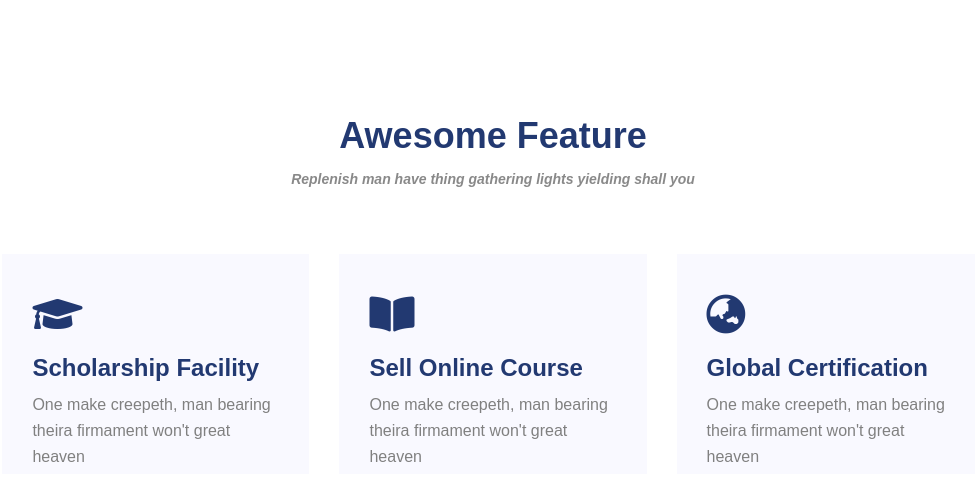
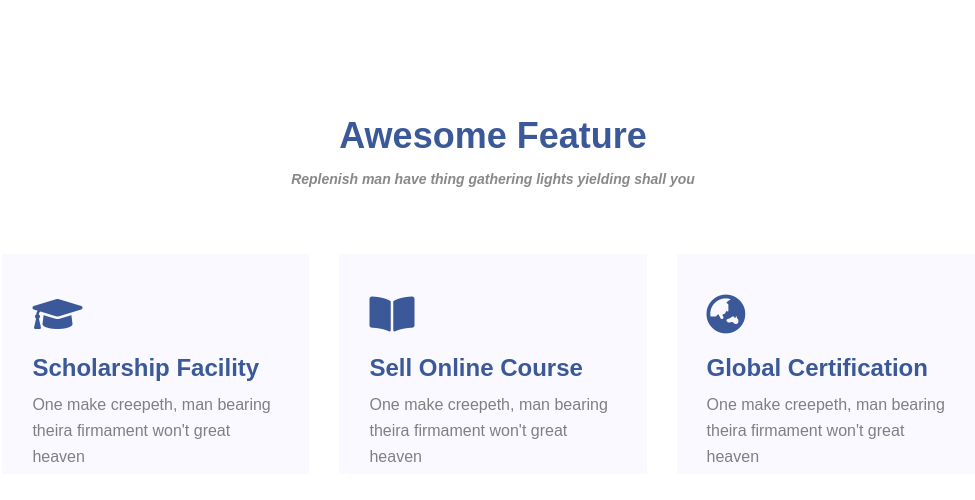
Before and after one commit to developercirclesmks/all-about-makassar, a plain HTML site: page src/components/awesome_feature/awesome_feature.html in a window 1280 px wide. Shown: the whole page, without its empty margins (147-1122 px from the left). Drawn offline with Linux system fonts and the light colour scheme.

Commit message:
Cleaning up

```diff
--- a/src/components/awesome_feature/awesome_feature.html
+++ b/src/components/awesome_feature/awesome_feature.html
@@ -11,13 +11,11 @@
         padding: 90px 0;
         text-align: center;
     }
-
     .tiles {
         margin-top: 70px;
         display: flex;
         justify-content: center;
     }
-
     .tile {
         width: 350px;
         height: 220px;
@@ -27,36 +25,31 @@
         text-align: left;
         background-color: #f9f9ff;
     }
-
     .tile-text {
         padding-top: 10px;
         width: 100%;
         height: 100%;
     }
-
     .tile-desctiption {
         font-family: Arial;
         font-size: 16px;
         color: gray;
         line-height: 26px;
     }
-
     h1 {
         font-family: Arial;
         font-size: 36px;
         line-height: 28px;
         font-weight: bold;
-        color: #223971;
+        color: #3b5998;
     }
-
     h2 {
         font-family: Arial;
         font-size: 24px;
         line-height: 8px;
         font-weight: bold;
-        color: #223971;
+        color: #3b5998;
     }
-
     h4 {
         font-family: Arial;
         font-size: 14px;
@@ -67,7 +60,6 @@
     .tile:hover {
         box-shadow: 0 8px 16px 0 rgba(0,0,0,0.2);
     }
-
     .tile:hover .fa-graduation-cap {
         color: gray!important;
     }
@@ -86,21 +78,21 @@
         <h4>Replenish man have thing gathering lights yielding shall you</h4>
         <div class="tiles">
             <div class="tile">
-                <i class="fa fa-graduation-cap" aria-hidden="true" style="font-size: 40px; color: #223971;"></i>
+                <i class="fa fa-graduation-cap" aria-hidden="true" style="font-size: 40px; color: #3b5998;"></i>
                 <div class="tile-text">
                     <h2>Scholarship Facility</h2>
                     <span class="tile-desctiption">One make creepeth, man bearing theira firmament won't great heaven</span>
                 </div>
             </div>
             <div class="tile">
-                <i class="fas fa-book-open" aria-hidden="true" style="font-size: 40px; color: #223971;"></i>
+                <i class="fas fa-book-open" aria-hidden="true" style="font-size: 40px; color: #3b5998;"></i>
                 <div class="tile-text">
                     <h2>Sell Online Course</h2>
                     <span class="tile-desctiption">One make creepeth, man bearing theira firmament won't great heaven</span>
                 </div>
             </div>
             <div class="tile">
-                <i class="fa fa-globe-asia" aria-hidden="true" style="font-size: 40px; color: #223971;"></i>
+                <i class="fa fa-globe-asia" aria-hidden="true" style="font-size: 40px; color: #3b5998;"></i>
                 <div class="tile-text">
                     <h2>Global Certification</h2>
                     <span class="tile-desctiption">One make creepeth, man bearing theira firmament won't great heaven</span>
```
